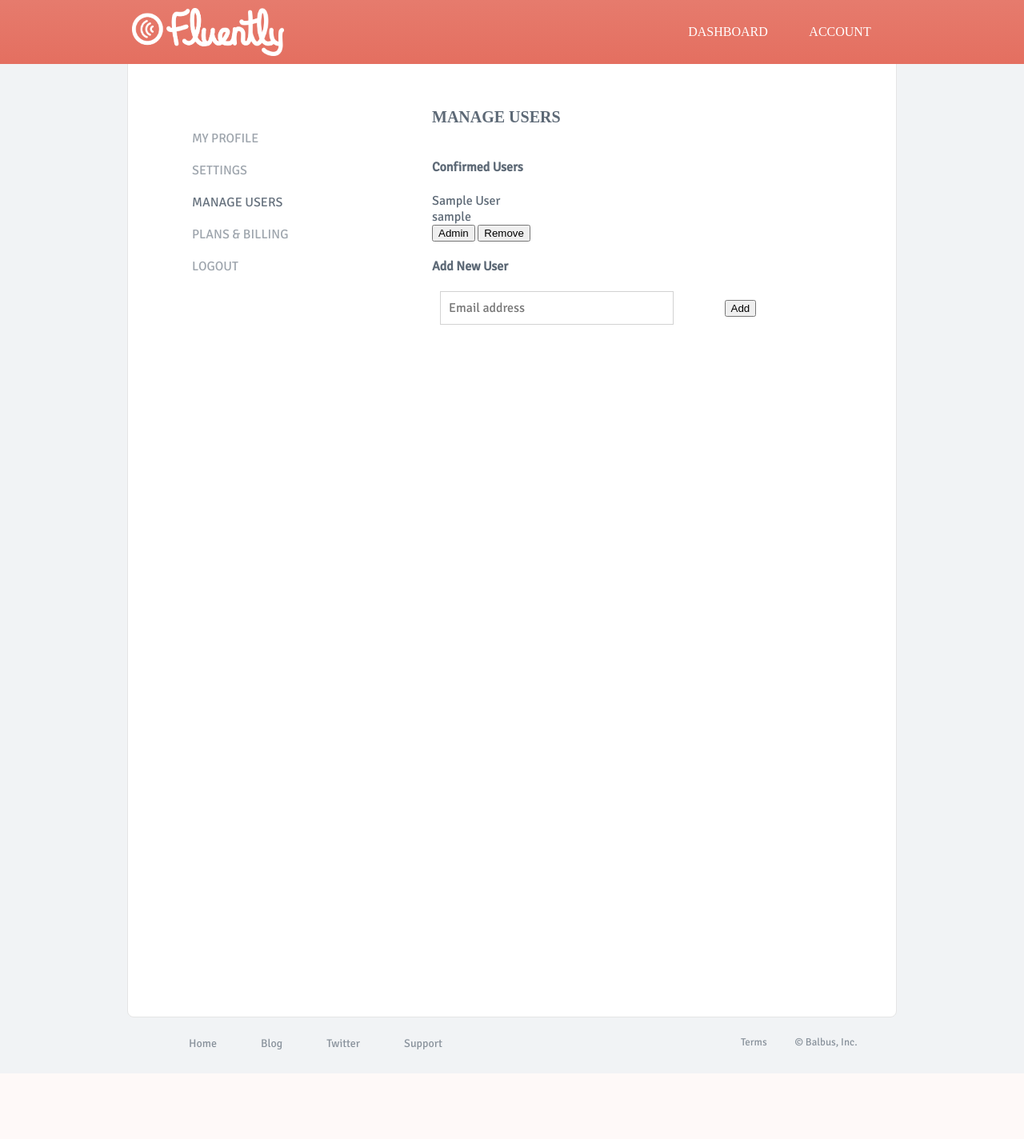
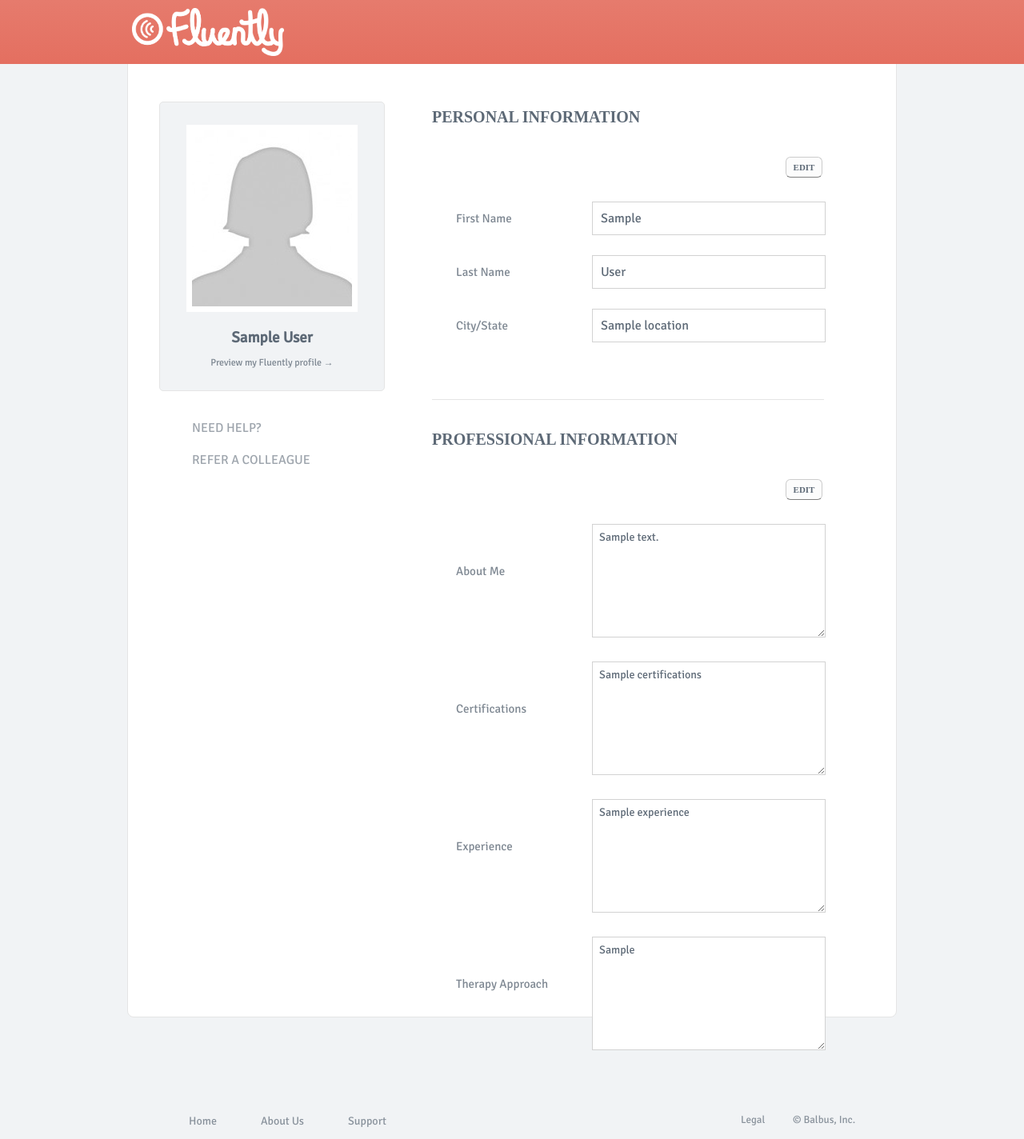
Before and after one commit to mmoutenot/fluently-django, a Django app: template templates/space/account.html in a window 1280 px wide. Shown: the whole page at 80% size. Before the commit the page ends 1342 px from the top, so only its background shows below. Run offline with Django 3.2, Linux system fonts and the light colour scheme; the template is opened without the code that fills it: most values are stand-ins (such as "Sample title", 1, 10 or a date in 2020); data that the repository does not hold is empty; parts of the project's set-up code (start-up, migrations or seed data) failed here and were passed over; some libraries are stand-ins or nearby versions; some web fonts are replaced.

Commit message:
name changes

```diff
--- a/templates/space/account.html
+++ b/templates/space/account.html
@@ -2,18 +2,23 @@
 <html>
 
   <head>
-
-    <title>Manage Users | Fluently</title>
+    <title>My Profile | Fluently</title>
     <link rel="stylesheet" type="text/css" href="/static/stylesheets/account.css">
     <link rel="icon" type="image/png" href="/static/images/favicon.ico" />
 
-    <script src="//ajax.googleapis.com/ajax/libs/jquery/1.6/jquery.min.js"></script>
-    <script src="/static/javascripts/account.js"></script>
-    <script type="text/javascript">var csrf_token = "{{csrf_token}}";</script>
+      <script src="//ajax.googleapis.com/ajax/libs/jquery/1.6/jquery.min.js"></script>
+      <script type="text/javascript" src="//api.filepicker.io/v1/filepicker.js"></script>
+      <script type="text/javascript" src="/static/javascripts/spin.min.js"></script>
+      <script type="text/javascript" src="/static/javascripts/jquery.waitforimages.min.js"></script>
+      <script src="/static/javascripts/profile.js"></script>
+      <script type="text/javascript">
+      var csrf_token = "{{csrf_token}}";
+    </script>
+
 
   </head>
 
-<body>
+  <body>
 
   <!-- USE NAVBAR TEMPLATE -->
     <div id='navbar'>
@@ -22,79 +27,96 @@
 		    	<a href="#"><img src='/static/images/logos/Logo_White.png'></a>
 		    </div>
 
-		    <div id="navbar_list">
 
-		    <ul>
-		    	<a href="#"><li class="navbar_button">
-		    	Account
-		    	</li></a>
-
-		    	<a href="#"><li class="navbar_button">
-		    	Dashboard
-		    	</li></a>
-
-		    </ul>
-
-		    </div>
 
     	</div> <!-- end navbar_content -->
     </div> <!-- end navbar -->
 
-
-<!--CONTENT BODY -->
+  <!--CONTENT BODY -->
      <div id='content'>
 
      	<div id='sidebar'>
 
+     		<div id="profile-picture-edit">
+
+     			<div id="prof-pic">
+
+	     			<div id="change-prof-pic">
+
+              <img id="change-prof-pic-btn" src="/static/images/edit.png"/>
+
+	     				<h5>Edit my picture</h5>
+
+	     			</div><!-- end change-prof-pic -->
+
+     			</div><!-- end prof-pic -->
+
+     			<h4 id="info-name">{{firstName}} {{lastName}}</h4>
+
+     			<a href="/space/profile/SLP/{{userUrl}}"><p>Preview my Fluently profile &rarr;</p></a>
+
+
+     		</div><!-- end profile-picture-edit -->
+
      		<ul>
-     			<a href="#"><li class="sidebar_item">My Profile</li></a>
-     			<a href="#"><li class="sidebar_item">Settings</li></a>
-     			<a href="#"><li  id="sidebar_active" class="sidebar_item">Manage Users</li></a>
-     			<a href="#"><li class="sidebar_item">Plans & Billing</li></a>
-     			<a href="#"><li class="sidebar_item">Logout</li></a>
+     			<a href="#"><li class="sidebar_item">Need help?</li></a>
+     			<a href="#"><li class="sidebar_item">Refer a colleague</li></a>
      		</ul>
 
      	</div><!-- end sidebar -->
 
      	<div id="content_container">
 
-	     	<h3 class="account_title">Manage Users</h3>
+	     	<h3 class="account_title">Personal Information</h3>
+        <div id="profile-status"></div>
 
-	     	<h4 class="account_subtitle">Confirmed Users</h4>
+	     		<div class="edit-button edit-btn">Edit</div>
 
-	     		<div id="users-active">
+	     		<form id="account-info-form">
+		     		<label class="field-label">First Name</label><input class="user-field" id="first-name" type="text" value="{{firstName}}">
+		     		<label class="field-label">Last Name</label><input class="user-field" id="last-name" type="text" value="{{lastName}}">
+		     		<label class="field-label">City/State</label><input class="user-field" id="location" type="text" value="{{location}}">
+		     	</form>
+		     		<div id="status"></div>
 
-		     		   <div class="users-active-row">
+		     	<div class="save-buttons-box">
 
-		     		   		<div class="users-active-personal">
+		     		<div class="edit-button cancel-btn">Cancel</div>
+		     		<div class="edit-button save-btn">Save</div>
 
-                    {% for user in invited_users %}
-                      <div class="users-active-name">{{ user.first_name }} {{ user.last_name }}</div>
-                      <div class="users-active-email">{{ user.username }}</div>
-                      <form class="users-active-buttons">
-                        <input class="users-active-admin, tiny_button" type="button" value="Admin" />
-			     		   			  <input class="users-active-delete, tiny_button" type="button" value="Remove"/>
-			     		   	  	</form>
-                    {% endfor %}
+		     	</div><!-- end save-buttons-box -->
 
-		     		   		</div>
+		     	<div id="account-line"></div>
 
-			     		 </div><!-- end user-active-row -->
+		     	<h3 class="account_title">Professional Information</h3>
 
-		     	</div> <!-- End users-active -->
+	     			<div class="edit-button edit-btn">Edit</div>
 
-	    <h4 class="account_subtitle">Add New User</h4>
 
-		<form id="invite-user-form">
-			<input class="text_input, user-field" id="invite-email" type="text" placeholder="Email address"/>
-			<input id="invite-submit" class="submit, tiny_button" type="submit" value="Add"/>
+		     	<form id="account-info-form">
+		     		<label class="textarea-label">About Me</label><textarea class="text-field" id="about-me" rows="4" cols="40" placeholder="Hi, I'm Susan! I'm a board-certified SLP from..." maxlength="262">{% if aboutMe %} {{ aboutMe }} {% endif %}</textarea>
 
-		</form> <!-- end invite-user-form -->
+		     		<label class="textarea-label">Certifications</label><textarea class="text-field" id="certifications" rows="4" cols="40" placeholder="CCC-SLP - ASHA Board-certified specialist..." maxlength="260">{% if aboutMe %} {{ certifications }} {% endif %}</textarea>
 
+		     		<label class="textarea-label">Experience</label><textarea class="text-field" id="experience" rows="4" cols="40" placeholder="MS, Tufts University - 15+ years working with articulation & fluency disorders..." maxlength="260">{% if experience %} {{experience}} {% endif %}</textarea>
+
+		     		<label class="textarea-label">Therapy Approach</label><textarea class="text-field" id="therapy-approach" rows="4" cols="40" placeholder="I believe therapy should be..." maxlength="260">{% if therapyApproach %} {{therapyApproach}} {% endif %}</textarea>
+
+		     	</form>
+
+		     	<div id="status"></div>
+
+		     	<div class="save-buttons-box">
+
+		     		<div class="edit-button cancel-btn">Cancel</div>
+		     		<div class="edit-button save-btn">Save</div>
+
+		     	</div><!-- end save-buttons-box -->
 
 	    </div><!-- end content_container -->
 
      </div><!-- end content -->
+
 
   <!--FOOTER -->
 
@@ -104,9 +126,8 @@
 
    			<ul>
    				<a href="#"><li>Home</li></a>
-   				<a href="#"><li>Blog</li></a>
-   				<a href="#"><li>Twitter</li></a>
-   				<a href="#"><li>Support</li></a>
+   				<a href="#"><li>About Us</li></a>
+   		   		<a href="#"><li>Support</li></a>
    			</ul>
 
    		</div>	<!-- end footer_left -->
@@ -114,7 +135,7 @@
    		<div id="footer_right">
 
    			<ul>
-   				<a href="#"><li>Terms</li></a>
+   				<a href="#"><li>Legal</li></a>
    				<li>&copy;&nbsp;Balbus, Inc.</li>
 
    		</div><!-- end footer_right -->
```
